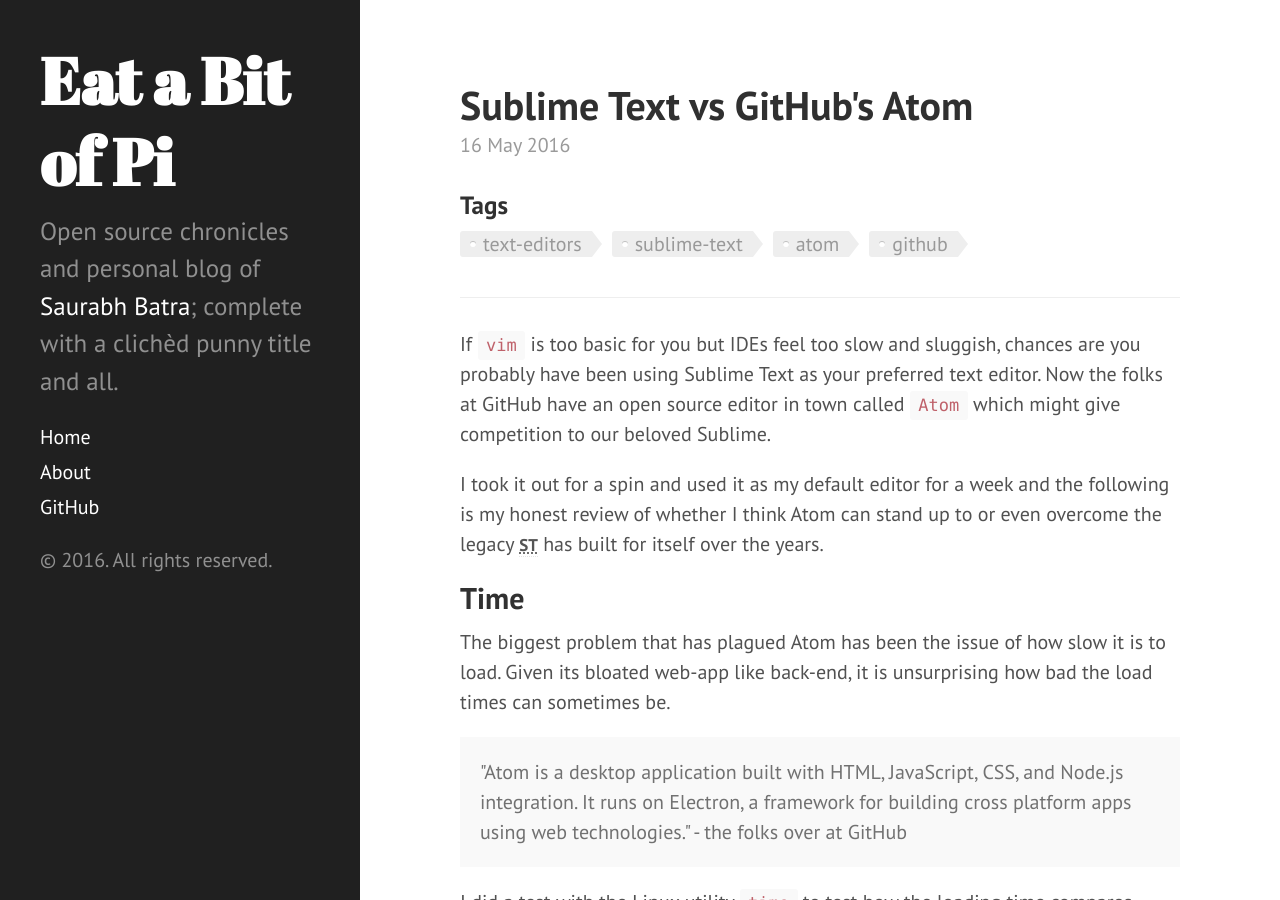
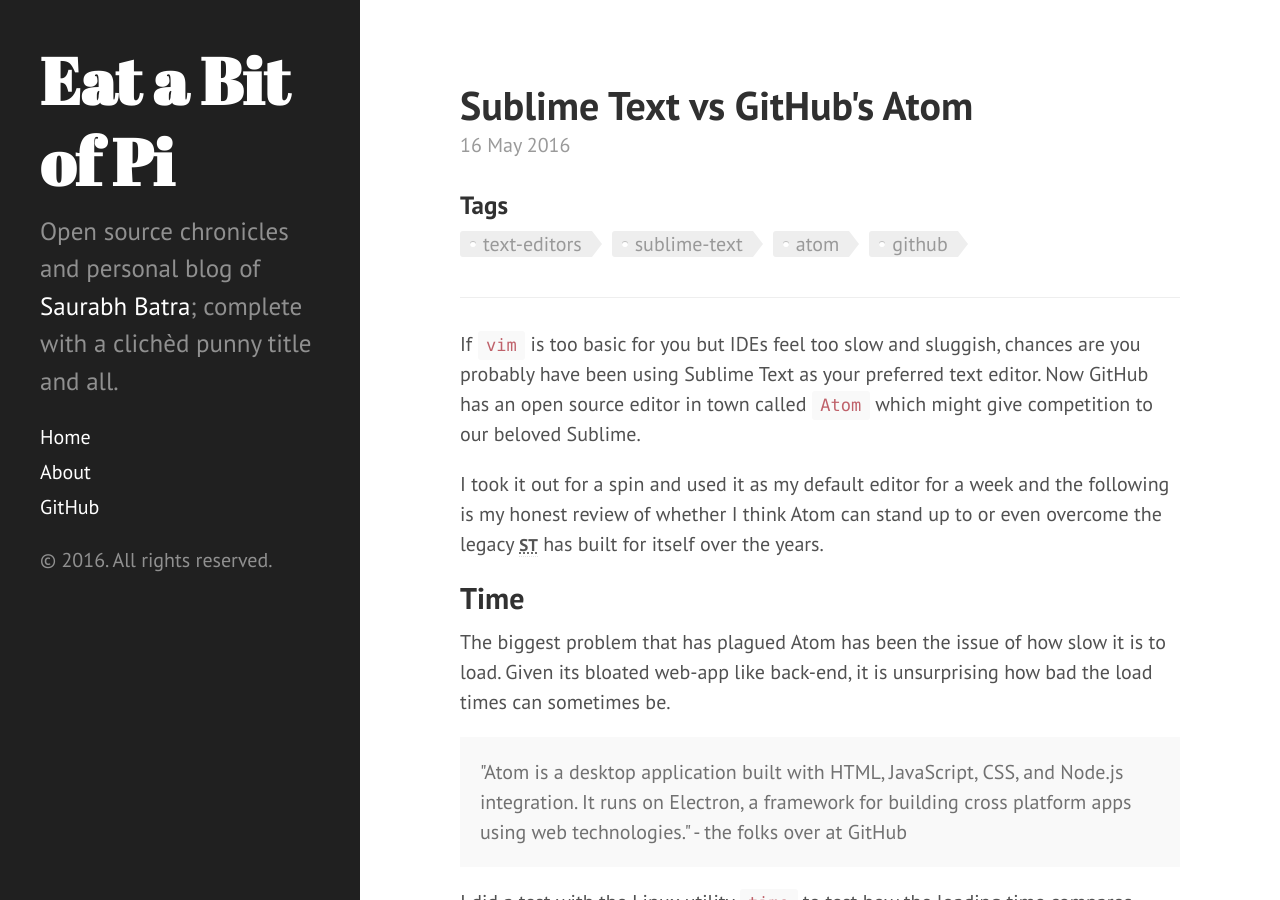
Before and after one commit to saurabhbatra96/saurabhbatra96.github.io, a Jekyll site: the page built from _posts/2016-05-16-sublime-text-vs-atom.md, in a window 1280 px wide and 900 px high. Built offline with Jekyll 4.4.1, drawn with Linux system fonts in a browser that asks for light colours.

Commit message:
minor correction atom blog

```diff
--- a/_posts/2016-05-16-sublime-text-vs-atom.md
+++ b/_posts/2016-05-16-sublime-text-vs-atom.md
@@ -4,7 +4,7 @@
 tags: text-editors sublime-text atom github
 ---
 
-If `vim` is too basic for you but IDEs feel too slow and sluggish, chances are you probably have been using Sublime Text as your preferred text editor. Now the folks at GitHub have an open source editor in town called `Atom` which might give competition to our beloved Sublime.
+If `vim` is too basic for you but IDEs feel too slow and sluggish, chances are you probably have been using Sublime Text as your preferred text editor. Now GitHub has an open source editor in town called `Atom` which might give competition to our beloved Sublime.
 
 I took it out for a spin and used it as my default editor for a week and the following is my honest review of whether I think Atom can stand up to or even overcome the legacy <abbr title="Sublime Text">ST</abbr> has built for itself over the years.
 
```
